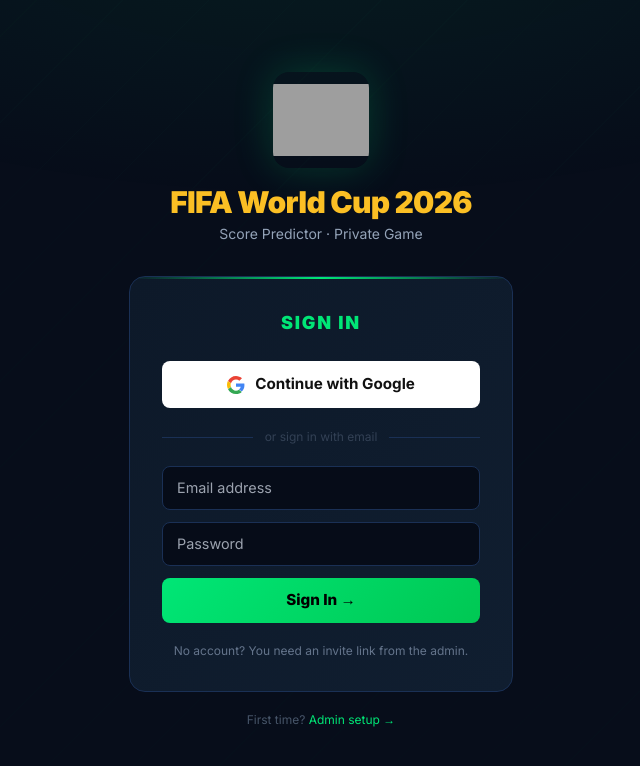
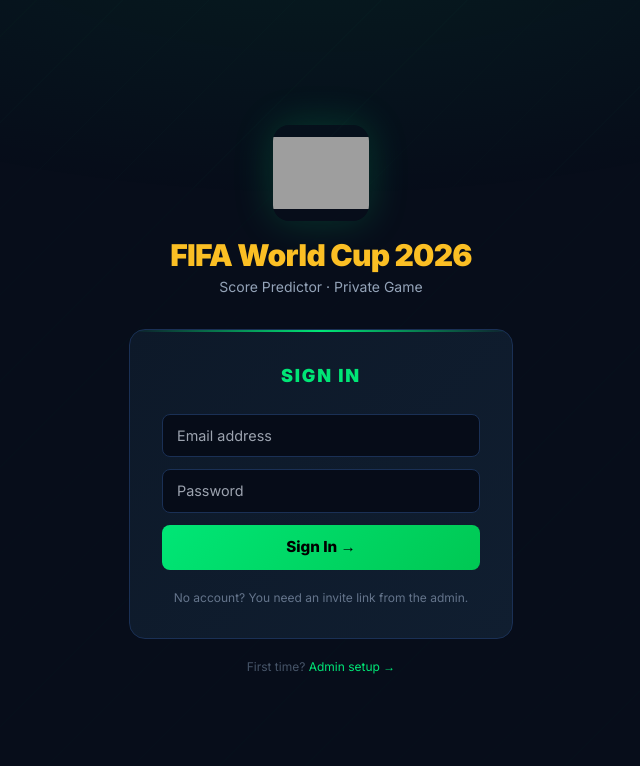
Before and after one commit to aavashau/Fifa26pNW, a FastAPI app: page /login in a window 1280 px wide. Shown: the top 766 px of the page, without its empty margins (319-959 px from the left). Run offline with FastAPI, Linux system fonts and the light colour scheme; some libraries are stand-ins or nearby versions; grey boxes are pictures that could not be loaded.

Commit message:
Fix login page: hide Google button and setup link when not applicable
- Google button only renders when GOOGLE_CLIENT_ID+SECRET are set
- 'Admin setup' link only shows when no users exist (first-time setup)
- Email/password form is now always visible as the reliable fallback

Co-Authored-By: Claude Sonnet 4.6 <noreply@anthropic.com>

```diff
--- a/main.py
+++ b/main.py
@@ -147,7 +147,12 @@ def login_page(request: Request, error: str = ""):
     user = current_user(request)
     if user:
         return RedirectResponse("/dashboard", status_code=302)
-    return templates.TemplateResponse("login.html", {"request": request, "error": error})
+    return templates.TemplateResponse("login.html", {
+        "request": request,
+        "error": error,
+        "google_enabled": bool(GOOGLE_CLIENT_ID and GOOGLE_CLIENT_SECRET),
+        "show_setup": sheets.user_count() == 0,
+    })
 
 
 @app.post("/login")
--- a/templates/login.html
+++ b/templates/login.html
@@ -11,14 +11,12 @@
     body {
       background: #070d1a;
       font-family: 'Inter', system-ui, sans-serif;
-      color: #e2e8f0;
-      min-height: 100vh;
+      color: #e2e8f0; min-height: 100vh;
       display: flex; flex-direction: column; align-items: center; justify-content: center;
       padding: 1rem;
     }
     body::before {
-      content: '';
-      position: fixed; inset: 0;
+      content: ''; position: fixed; inset: 0;
       background:
         radial-gradient(ellipse 80% 50% at 50% -10%, rgba(0,230,118,.07) 0%, transparent 70%),
         repeating-linear-gradient(-45deg, transparent, transparent 60px, rgba(0,230,118,.012) 60px, rgba(0,230,118,.012) 61px);
@@ -26,8 +24,7 @@
     }
     .card {
       background: linear-gradient(135deg, #0d1929, #101e30);
-      border: 1px solid #1a3055;
-      border-radius: 16px;
+      border: 1px solid #1a3055; border-radius: 16px;
       position: relative; overflow: hidden;
     }
     .card::before {
@@ -41,25 +38,23 @@
     }
     .field:focus { outline: none; border-color: #00e676; box-shadow: 0 0 0 3px rgba(0,230,118,.1); }
     .btn-green {
-      background: linear-gradient(135deg, #00e676, #00c853);
-      color: #000; font-weight: 800; border-radius: 8px;
-      padding: .7rem; width: 100%; font-size: .95rem; transition: all .2s;
+      background: linear-gradient(135deg, #00e676, #00c853); color: #000;
+      font-weight: 800; border-radius: 8px; padding: .7rem; width: 100%;
+      font-size: .95rem; transition: all .2s;
     }
     .btn-green:hover { opacity: .88; box-shadow: 0 4px 20px rgba(0,230,118,.3); }
     .btn-google {
-      background: #fff; color: #111; font-weight: 700;
-      border-radius: 8px; padding: .7rem; width: 100%;
-      display: flex; align-items: center; justify-content: center; gap: .625rem;
-      font-size: .95rem; transition: all .2s; border: 1px solid rgba(255,255,255,.2);
+      background: #fff; color: #111; font-weight: 700; border-radius: 8px;
+      padding: .7rem; width: 100%; display: flex; align-items: center;
+      justify-content: center; gap: .625rem; font-size: .95rem;
+      transition: all .2s; text-decoration: none;
     }
     .btn-google:hover { background: #f1f5f9; box-shadow: 0 4px 16px rgba(0,0,0,.3); }
     .divider {
       display: flex; align-items: center; gap: .75rem;
-      color: #334155; font-size: .75rem; margin: 1.25rem 0;
+      color: #334155; font-size: .72rem; margin: 1.1rem 0;
     }
-    .divider::before, .divider::after {
-      content: ''; flex: 1; height: 1px; background: #1a3055;
-    }
+    .divider::before, .divider::after { content:''; flex:1; height:1px; background:#1a3055; }
   </style>
 </head>
 <body>
@@ -85,7 +80,8 @@
       </div>
       {% endif %}
 
-      <!-- Google Sign In (primary) -->
+      {% if google_enabled %}
+      <!-- Google Sign In -->
       <a href="/auth/google?intent=login" class="btn-google">
         <svg width="18" height="18" viewBox="0 0 48 48">
           <path fill="#EA4335" d="M24 9.5c3.5 0 6.6 1.2 9.1 3.2l6.8-6.8C35.8 2.5 30.3 0 24 0 14.6 0 6.6 5.5 2.7 13.5l7.9 6.1C12.5 13.2 17.8 9.5 24 9.5z"/>
@@ -95,16 +91,16 @@
         </svg>
         Continue with Google
       </a>
+      <div class="divider">or sign in with email</div>
+      {% endif %}
 
-      <div class="divider">or sign in with email</div>
-
-      <!-- Email / password fallback -->
-      <form method="post" action="/login" class="space-y-3" id="email-form">
+      <!-- Email / password -->
+      <form method="post" action="/login" class="space-y-3">
         <input type="email" name="email" required autocomplete="email"
                class="field" placeholder="Email address"/>
         <input type="password" name="password" required autocomplete="current-password"
                class="field" placeholder="Password"/>
-        <button type="submit" class="btn-green">Sign In →</button>
+        <button type="submit" class="btn-green mt-1">Sign In →</button>
       </form>
 
       <p class="text-center text-slate-500 text-xs mt-5">
@@ -112,9 +108,12 @@
       </p>
     </div>
 
+    {% if show_setup %}
     <p class="text-slate-600 text-xs text-center mt-5">
       First time? <a href="/setup" style="color:#00e676;">Admin setup →</a>
     </p>
+    {% endif %}
+
   </div>
 </body>
 </html>
```
